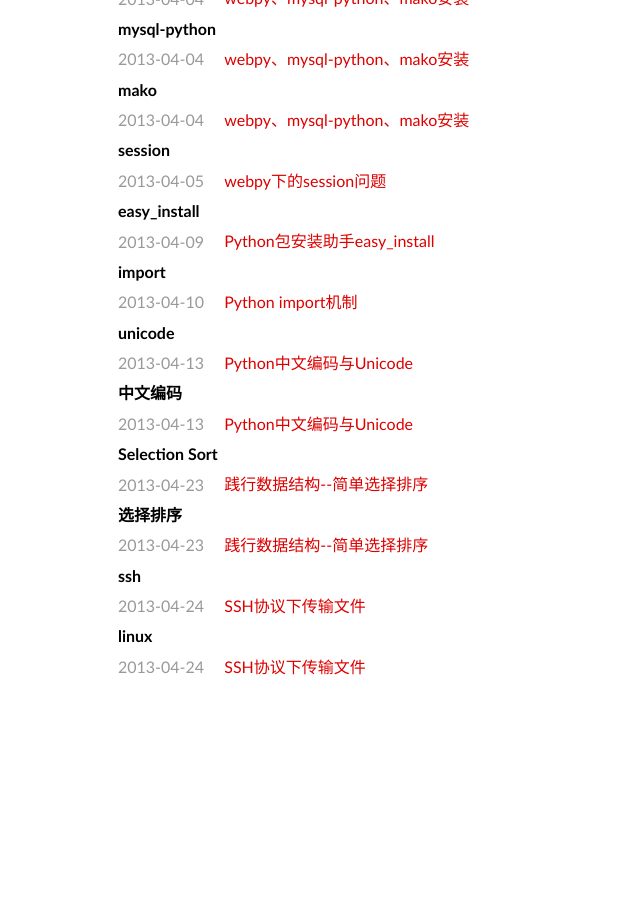
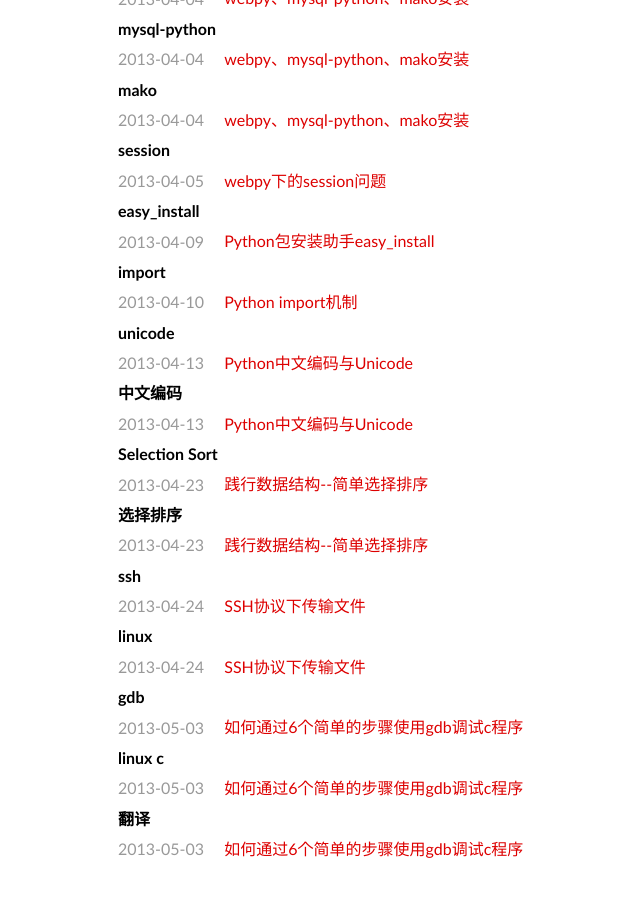
Before and after one commit to lazybios/lazybios.github.com, a Jekyll site: the page built from tags/index.md, in a window 1280 px wide and 900 px high, scrolled down 2690 px. Shown: the top 897 px of the window, without its empty margins (222-862 px from the left). Built offline with Jekyll 4.4.1, drawn with Linux system fonts in a browser that asks for light colours; some web fonts are replaced; Markdown is read by kramdown in place of the engine named in the settings; before the commit the page ends 3408 px from its top, so only the background shows below that; some of the changed lines change nothing that is shown.

Commit message:
add new book item and a translation article about gdb

```diff
--- /dev/null
+++ b/_posts/2013-05-03-how-to-debug-c-program-use-gdb.md
@@ -0,0 +1,109 @@
+---
+layout: post
+title: 如何通过6个简单的步骤使用gdb调试c程序
+categories:
+- 译文
+- Linux C 编程
+tags:
+- gdb
+- linux c
+- 翻译
+---
+
+> 这是本人第一篇译作，翻译有点粗糙，见谅，[原文地址](http://www.thegeekstuff.com/2010/03/debug-c-program-using-gdb/)
+
+之前我们讨论过如何编写并编译基本的C语言程序[C Hello World Program](http://www.thegeekstuff.com/2009/09/how-to-write-compile-and-execute-c-program-on-unix-os-with-hello-world-example/)。
+
+在这篇文章里，让我们讨论如何用gdb调试工具通过6个简单的步骤调试C程序。
+######为调试写一个故意含有错误的C程序
+为了学习C程序调试，让我们创建一个下面这样一个计算和输出一个数的因子的C程序，并且为了调试这个C程序包含一些错误。
+> `$ vim factorial.c`
+
+<script src="https://gist.github.com/lazybios/577d75d126ef2574fcaa.js"></script>
+
+> `$ cc factorial.c`
+> `$ ./a.out`
+> `Enter the number: 3`
+> `The factorial of 3 is 12548672`
+
+`cc`命令调用本机默认编译器进行编译，一般是gcc
+
+让我们来调试它并且学习最有用的gdb命令
+######步骤1. 用含有调试选项的-g编译程序
+用-g选项编译你的C程序。它容许你的编译器收集该程序的调试信息
+> `$ cc -g factorial.c`
+
+######步骤2. 运行gdb
+使用以下命令运行C调试器(gdb)
+> `$ gdb a.out`
+
+######步骤3. 在C程序内部设置一个断点
+> 语法：
+> `break line_number`
+
+其它格式：
++ break[file_name]:line_number
++ break[file_name]:func_name
+
+设置断点在C程序中你认为有可疑错误的地方。一旦你执行该程序，调试器会停到断点所在处，并且给出你调试提示信息。
+
+所以在开始程序前，让我们先在程序中设置下面断点。
+> `break 10`
+> `Breakpoint 1 at 0x804846f: file factorial.c, line 10.`
+
+######步骤4. 在gdb调试器中执行C程序
+> `run [args]`
+
+你可以在gdb调试工具中使用run命令开始执行你的程序。你同样可以通过`run args`给出程序命令行参数。我们的例子程序不需要任何的命令行参数，所以让我们使用`run`命令，并且开始执行程序。
+> `run`
+> `Starting program: /home/sathiyamoorthy/Debugging/c/a.out`
+
+当你执行了该程序，它会执行到底一个断点处，并且给出你调试提示信息。
+> `Breakpoint 1, main () at factorial.c:10`
+> `10    		j=j*i;`
+
+你可以使用下面部分提到其它gdb工具来调试C程序。
+
+######步骤5. 在gdb调试器中输出变量值
+> `语法: print {variable}`
+> `范例:`
+> `print i`
+> `print j`
+> `print num`
+
+> `(gdb) p i`
+> `$1 = 1`
+> `(gdb) p j`
+> `$2 = 3042592`
+> `(gdb) p num`
+> `$3 = 3`
+> `(gdb)`
+
+正如你上面看到的，在factorial.c源程序里，我们没有初始化变量j。所以，它取到了一个垃圾值导致出现一个巨大的因子值。
+
+通过初始化变量j=1修复这个问题，重新编译该程序并执行它
+
+尽管已经修复了factorial.c源程序中那些可能的问题，但是它仍然给出错误的因子值。
+
+所以，先设置断点在第10行，并且执行下节提到的continue命令
+
+######步骤6. 继续执行，跳过函数执行以及进入函数执行——gdb命令
+当gdb在断点处停下来有三种相应的gdb操作可以执行。它们分别是继续执行到下一断点处，进入函数执行，以及跳过函数到下一行。
+> + `c`或`continue`:调试器将会继续执行到下一行处
+> + `n`或`next`:调试器执行单行命令不进入函数
+> + `s`或`step`:类似`next`命令，但是并不把函数当作一个当行命令跳过执行，相反会进入到函数定义中一行一行的执行
+
+通过使用`continue`以及`step`命令，我们发现问题是在for循环的循环条件中了没有使用`<=`。所以从`<`改为`<=`这个问题就得到了解决。
+######gdb命令快捷键
+以下命令是最常用的的gdb操作命令快捷键
+> + `l-list`
+> + `p-print`
+> + `c-continue`
+> + `step`
+> + ENTER:直接按下回车将会执行上一次执行过的命令
+
+######其它gdb命令
+> + `l command` gdb命令 l或list在调试模式下打印出源码。用l line-number去查看制定行号代码或用l func_name 查看制定函数
+> + `bt` backtrack——输出所有堆栈帧，或内部COUNT frames
+> + `help`——查看特定gdb主题帮助——`help topticname`
+> + `quit`——从gdb调试器中退出
--- a/books/index.md
+++ b/books/index.md
@@ -38,6 +38,7 @@
 ####专业
 > + [一直iphone的全球之旅]()（曾航）[2013/1/14]
 > + [黑客与画家]()（保罗-格雷厄姆）[2013/3/11]
+> + [程序员的数学]()(结城浩)[2013/4/28]
 
 ####小说
 --------------------------------
```
